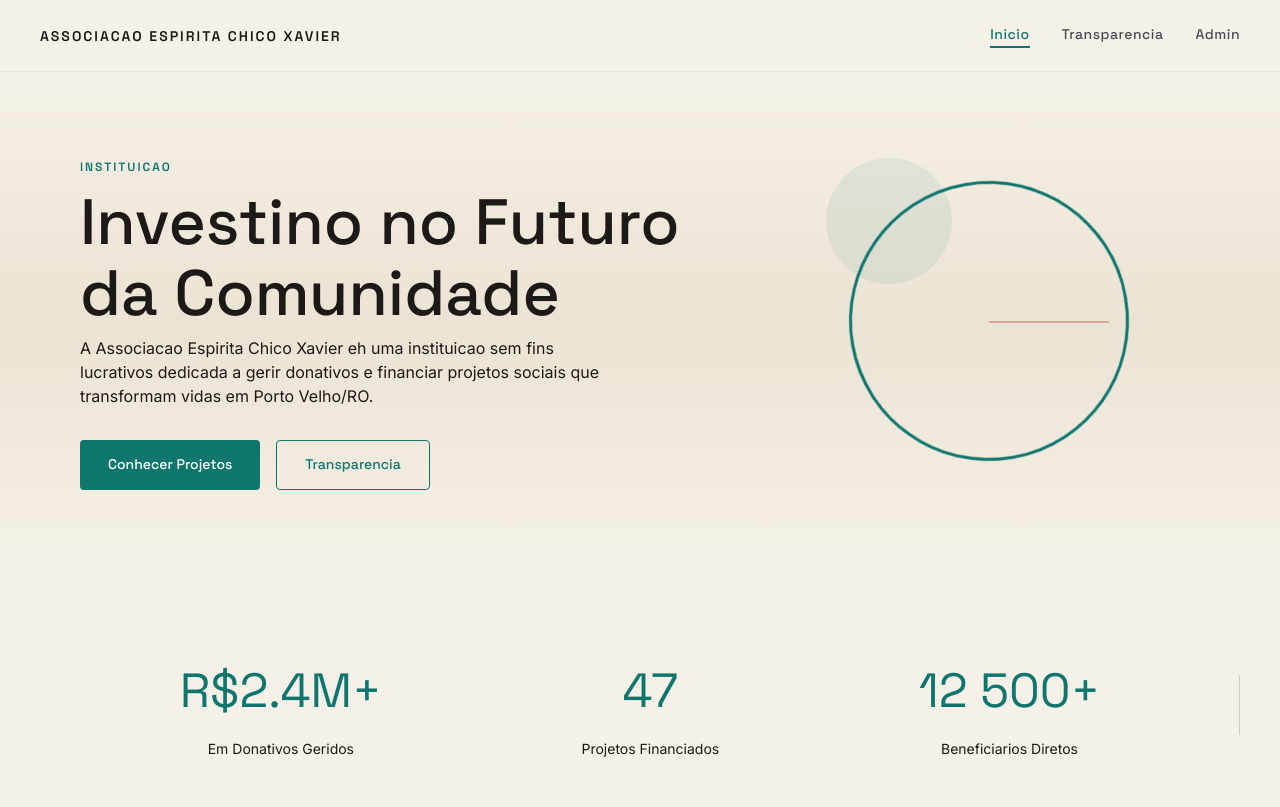
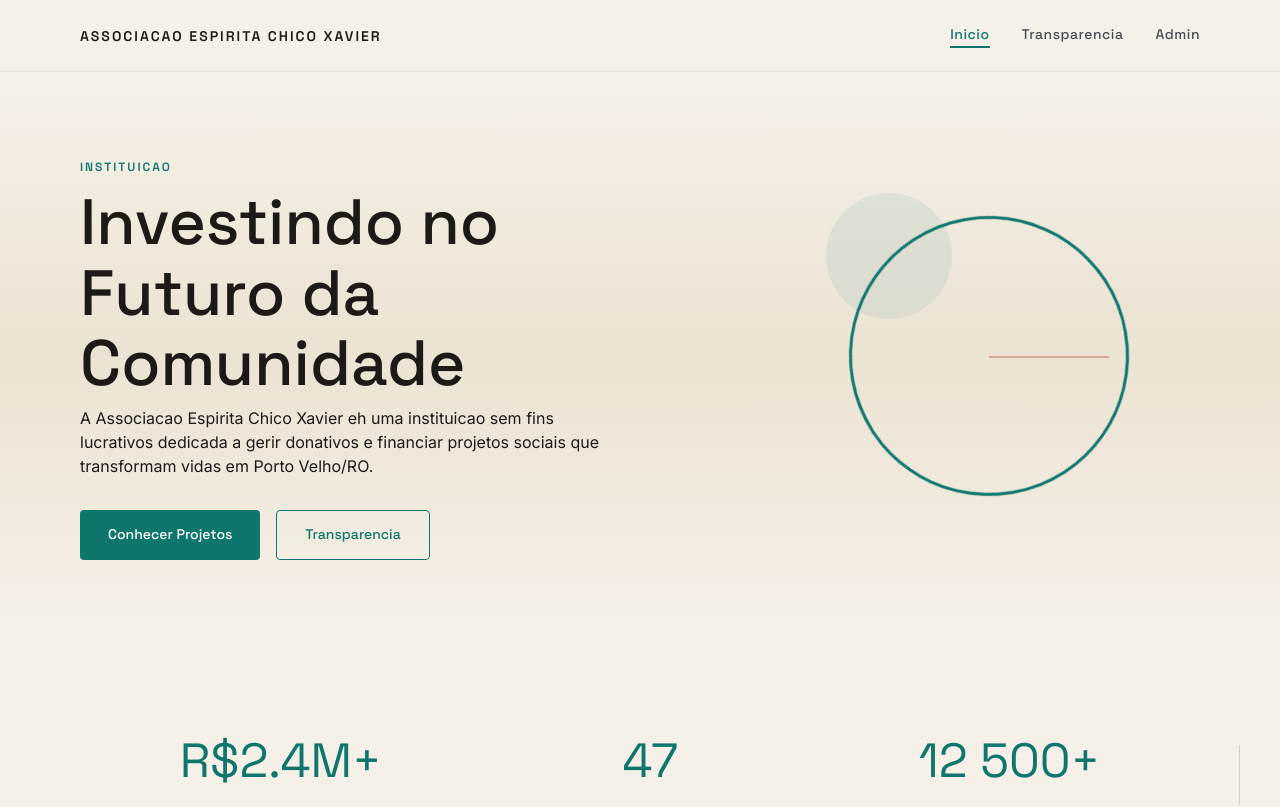
Before and after one commit to r-vilela/ChicoXavier-Transparencia, a React (Vite) app in the folder frontend/: page / in a window 1280 px wide. Shown: the top 807 px of the page. Built offline with nearby package versions, Linux system fonts and the light colour scheme.

Commit message:
Fix: css and spelling fix

```diff
--- a/frontend/src/components/Navbar.jsx
+++ b/frontend/src/components/Navbar.jsx
@@ -26,7 +26,7 @@ export default function Navbar() {
                 borderBottom: '1px solid rgba(163, 158, 148, 0.12)'
             }}
         >
-            <div className="max-w=[1200px] mx-auto h-full flex items-center justify-between px-6 lg:px-10">
+            <div className="max-w-[1200px] mx-auto h-full flex items-center justify-between px-6 lg:px-10">
                 <Link
                     to="/"
                     className="font-display font-semibold text-sm tracking-[2px] text-charcoal uppercase"
--- a/frontend/src/pages/Home.jsx
+++ b/frontend/src/pages/Home.jsx
@@ -26,7 +26,7 @@ function HeroSection() {
                             className="font-display text-[clamp(2rem,5vw,4rem)] leading-[1.1] mt-2 animate-fade-in-up"
                             style={{ animationDelay: '0.2s', opacity: 0, animationFillMode: 'forwards' }}
                         >
-                            Investino no Futuro da Comunidade
+                            Investindo no Futuro da Comunidade
                         </h1>
                         <p
                             className="font-body text-base mt-2 max-w-[520px] animate-fade-in-up"
@@ -154,7 +154,7 @@ function StatisticsSection() {
         <section
             id="estatisticas"
             className="w-full py-12 md:py-20"
-            style={{ background: 'var(--warm-sand)' }}
+            style={{ background: 'var(--color-warm-sand)' }}
         >
             <div ref={revealRef} className="max-w-[1200px] mx-auto px-6 lg:px-10 reveal">
                 <div className="flex flex-col md:flex-row items-center justify-around gap-8 md:gap-0">
```
